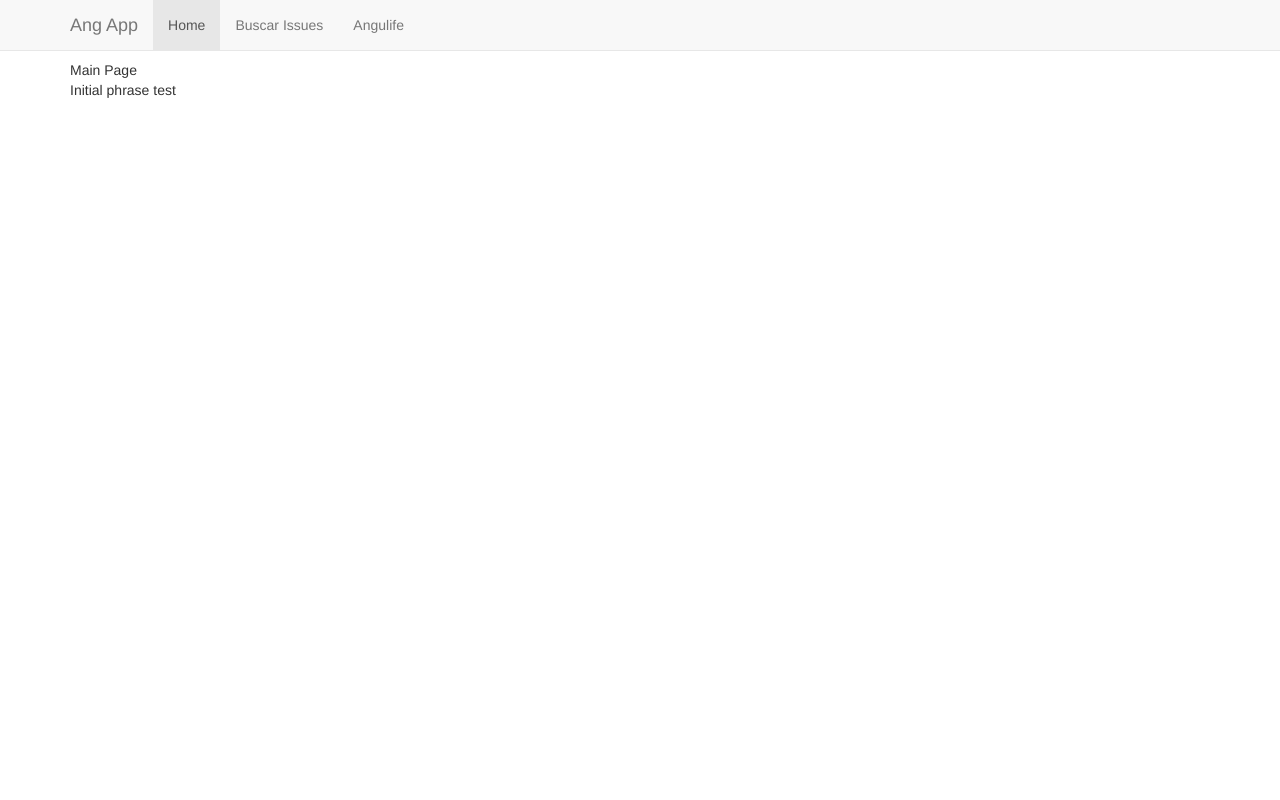
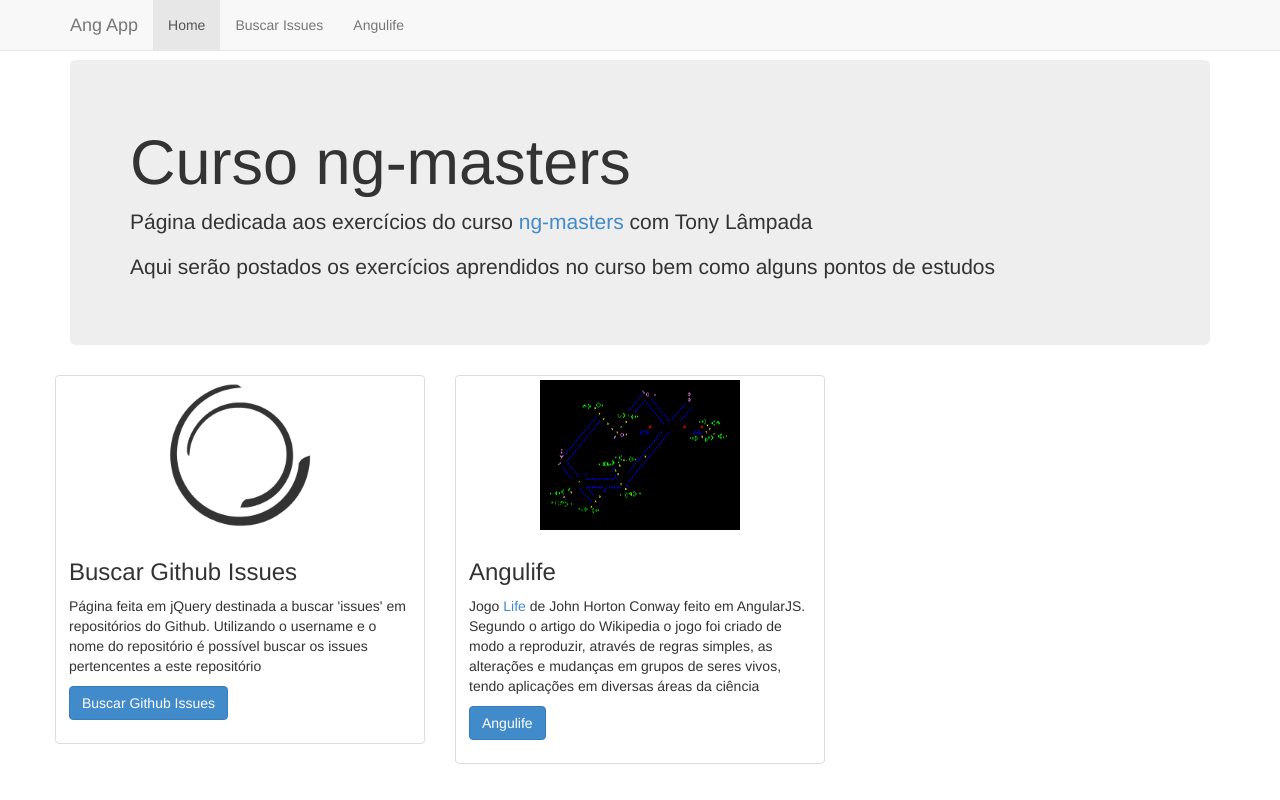
Before and after one commit to adroaldof/ng-masters, a plain HTML site: page index.html at #/home in a window 1280 px wide. Drawn offline with Linux system fonts and the light colour scheme.

Commit message:
Add content to index page

```diff
--- a/js/controller/home.js
+++ b/js/controller/home.js
@@ -1,3 +1,3 @@
 mainApp.controller('HomeCtrl', function ($scope) {
-  $scope.initialPhrase = 'Initial phrase test';
+  $scope.course = 'ng-masters';
 });
--- a/pages/home.html
+++ b/pages/home.html
@@ -1,4 +1,37 @@
 <article>
-  <div>Main Page</div>
-  <p>{[{ initialPhrase }]}</p>
+
+  <div class="jumbotron">
+    <h1>Curso {[{ course }]}</h1>
+    <p>Página dedicada aos exercícios do curso <a href="http://ng-masters.com">{[{ course }]}</a> com Tony Lâmpada</p>
+    <p>Aqui serão postados os exercícios aprendidos no curso bem como alguns pontos de estudos</p>
+  </div>
+
+  <div class="row">
+
+    <div class="row">
+      <div class="col-sm-6 col-md-4">
+        <div class="thumbnail">
+          <img src="../img/loading.gif" alt="Buscar Github Issues" style="width: 150px; height: 150px;">
+          <div class="caption">
+            <h3>Buscar Github Issues</h3>
+            <p>Página feita em jQuery destinada a buscar 'issues' em repositórios do Github. Utilizando o username e o nome do repositório é possível buscar os issues pertencentes a este repositório</p>
+            <p><a href="#/buscarissues" class="btn btn-primary" role="button">Buscar Github Issues</a></p>
+          </div>
+        </div>
+      </div>
+
+      <div class="col-sm-6 col-md-4">
+        <div class="thumbnail">
+          <img src="../img/life.gif" alt="Angulife" style="width: 200px; height: 150px;">
+          <div class="caption">
+            <h3>Angulife</h3>
+            <p>Jogo <a href="http://pt.wikipedia.org/wiki/Jogo_da_vida">Life</a> de John Horton Conway feito em AngularJS. Segundo o artigo do Wikipedia o jogo foi criado de modo a reproduzir, através de regras simples, as alterações e mudanças em grupos de seres vivos, tendo aplicações em diversas áreas da ciência</p>
+            <p><a href="#/angulife" class="btn btn-primary" role="button">Angulife</a></p>
+          </div>
+        </div>
+      </div>
+    </div>
+
+  </div>
+
 </article>
```
Also changed, not shown: img/life.gif (added).
